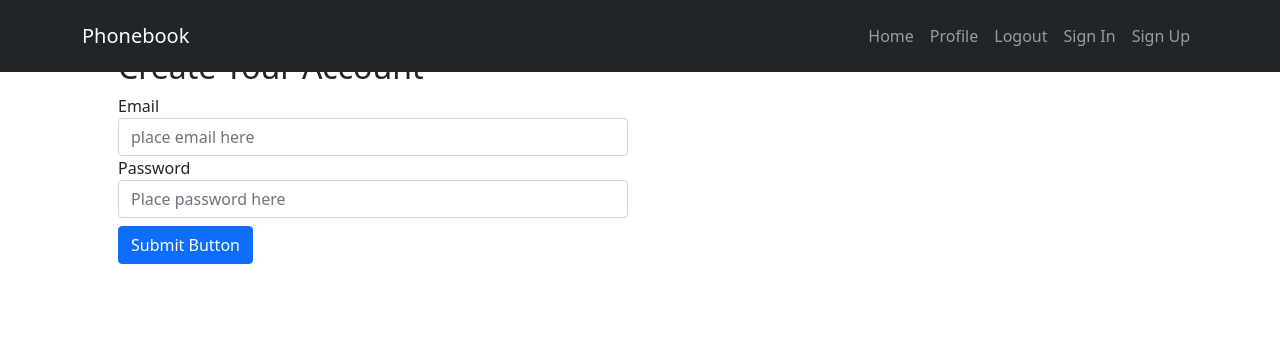
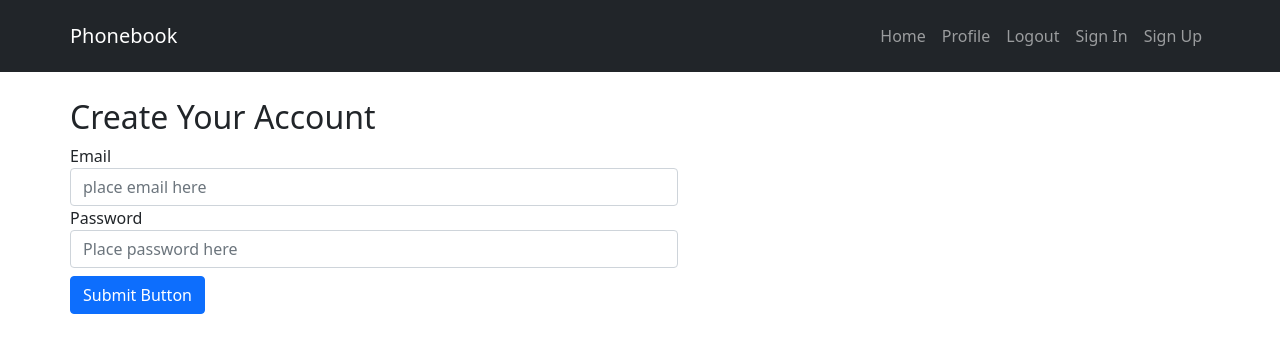
Before and after one commit to nic0mp/Nico_phonebook_proj, a Flask app: page /signup in a window 1280 px wide. Shown: the top 361 px of the page. Run offline with Flask 2, Linux system fonts and the light colour scheme; parts of the project's set-up code (start-up, migrations or seed data) failed here and were passed over; some libraries are stand-ins or nearby versions.

Commit message:
created a css and added images

```diff
--- /dev/null
+++ b/myApp/static/css/main.css
@@ -0,0 +1,9 @@
+*,*:before,*::after{
+    padding: 0;
+    margin: 0;
+    box-sizing: inherit;
+  }
+
+body {
+  padding-top: 50px;
+}
--- a/myApp/templates/base.html
+++ b/myApp/templates/base.html
@@ -7,6 +7,7 @@
 <meta name="Description" content="Enter your description here"/>
 <link rel="stylesheet" href="https://cdnjs.cloudflare.com/ajax/libs/twitter-bootstrap/5.0.1/css/bootstrap.min.css">
 <link rel="stylesheet" href="https://cdnjs.cloudflare.com/ajax/libs/font-awesome/5.15.3/css/all.min.css">
+<link rel="stylesheet" href="../static/css/main.css">
 <title>Phonebook</title>
 </head>
 <body>
```
Also changed, not shown: myApp/static/images/undraw_contact_us_15o2.svg (added), myApp/static/images/undraw_delivery_address_03n0.svg (added).
